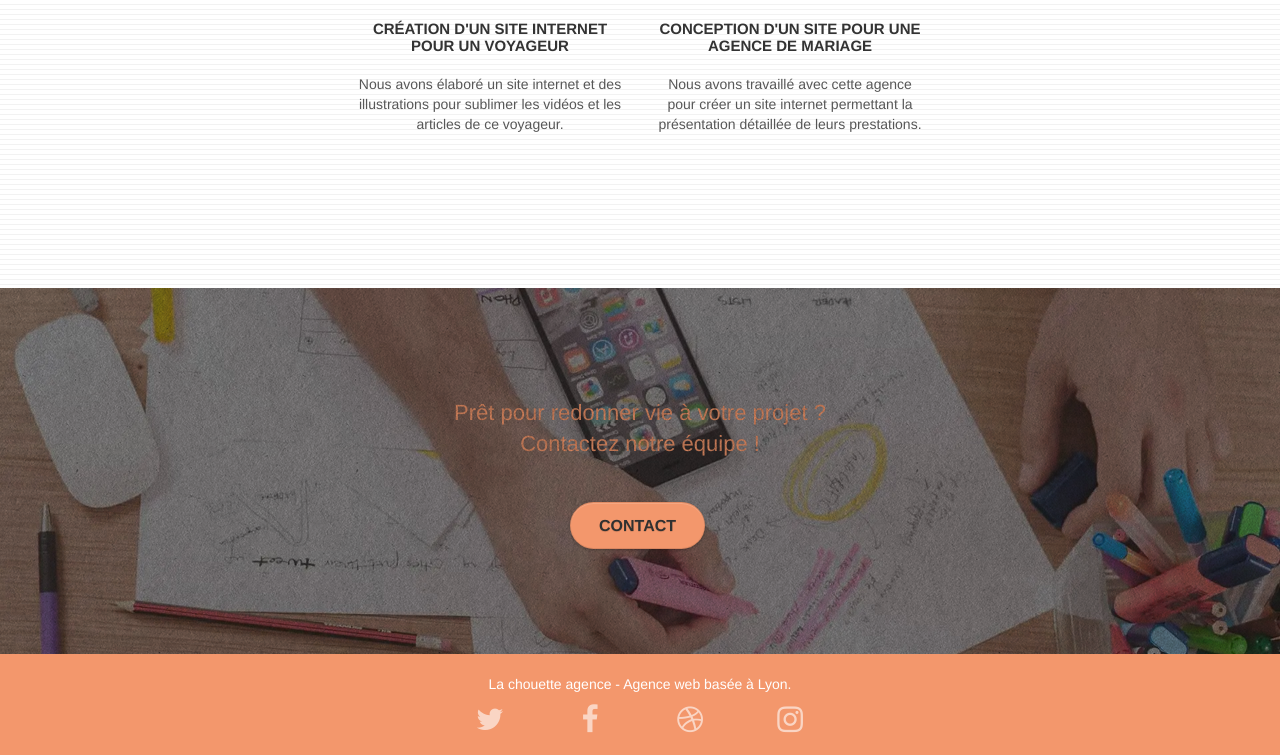
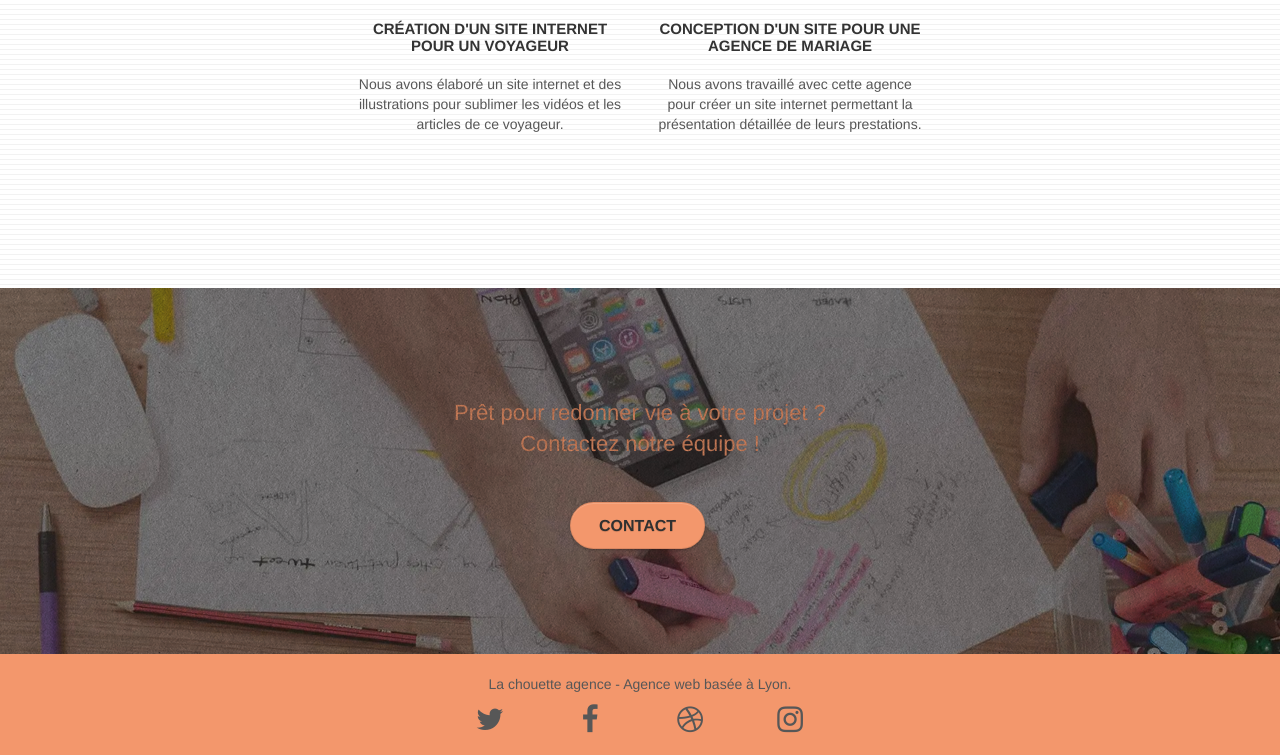
Before and after one commit to VGMSoft/VirgileGuglielmi_4_28012021, a plain HTML site: page index.html in a window 1280 px wide. Shown: the part 2680-3435 px from the top of the page. Drawn offline with Linux system fonts and the light colour scheme.

Commit message:
:wheelchair: footer contrast
footer contrast

```diff
--- a/index.html
+++ b/index.html
@@ -348,11 +348,11 @@
       <!-- bloc-5-cta END -->
 
       <!-- Footer - bloc-8 -->
-      <div class="bloc bgc-atomic-tangerine d-bloc" id="bloc-8">
+      <footer class="bloc bgc-atomic-tangerine d-bloc" id="bloc-8">
         <div class="container bloc-sm">
           <div class="row">
             <div class="col-sm-12">
-              <p class="text-center white">
+              <p class="text-center">
                 La chouette agence - Agence web basée à Lyon.<br />
               </p>
               <div class="row row-no-gutters social">
@@ -388,7 +388,7 @@
             </div>
           </div>
         </div>
-      </div>
+      </footer>
       <!-- Footer - bloc-8 END -->
     </div>
     <!-- Principal conteneur END -->
--- a/style.css
+++ b/style.css
@@ -13,6 +13,10 @@
 
 blockquote {
   border: none;
+}
+
+footer p, footer div {
+  color:#303030;
 }
 
 /*------------------------------------*/
@@ -142,7 +146,6 @@ a:hover {
 .d-bloc .navbar a,
 .d-bloc .navbar-brand,
 .d-bloc a .icon-sm,
-.d-bloc a .icon-md,
 .d-bloc a .icon-lg,
 .d-bloc a .icon-xl,
 .d-bloc h1 a,
@@ -703,7 +706,7 @@ p {
 
 .tight-width-whitespace {
   max-width: 600px;
-  margin: auto auto auto auto;
+  margin: auto;
 }
 
 .h1 {
```
